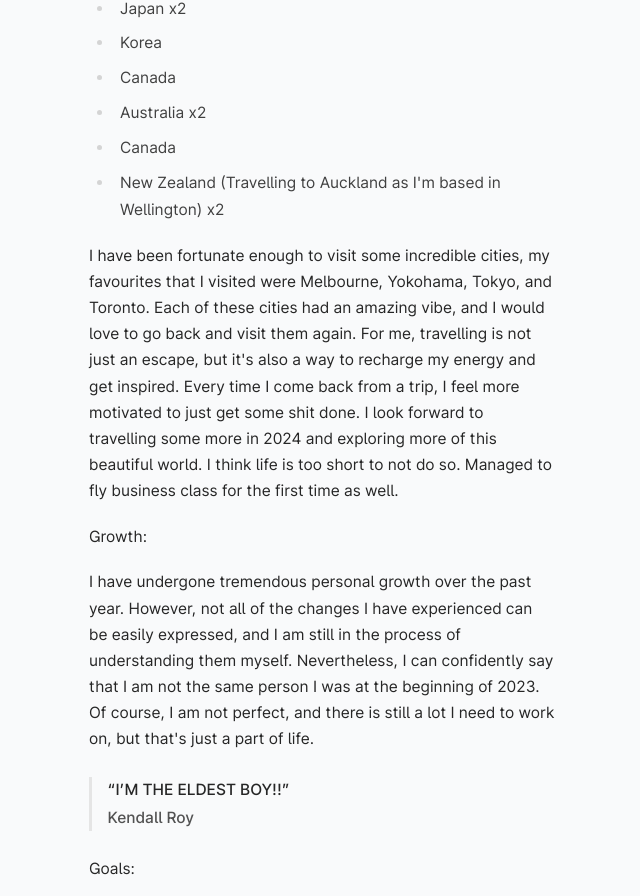
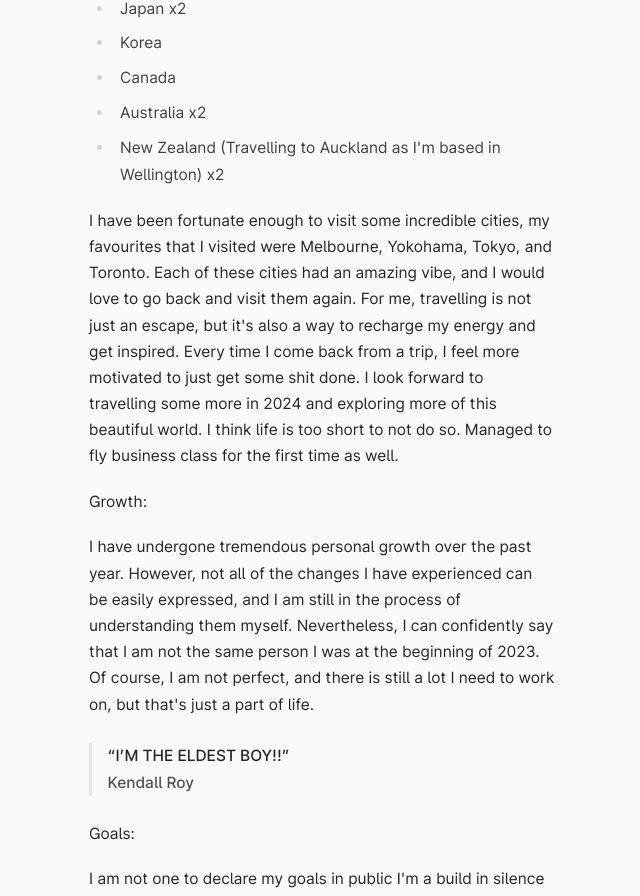
Before and after one commit to NaveenBandarage/www., a Next.js app: page /2023 in a window 1280 px wide. Shown: the part 979-1875 px from the top of the page, without its empty margins (194-834 px from the left). Built offline with nearby package versions, Linux system fonts and the light colour scheme; what tailwindcss-touch would draw is missing.

Commit message:
Update pages/2023.tsx

```diff
--- a/pages/2023.tsx
+++ b/pages/2023.tsx
@@ -72,7 +72,6 @@ export default function BlogPost() {
                 <li>Korea</li>
                 <li>Canada</li>
                 <li>Australia x2</li>
-                <li>Canada</li>
                 <li>
                   New Zealand (Travelling to Auckland as I'm based in
                   Wellington) x2
```
